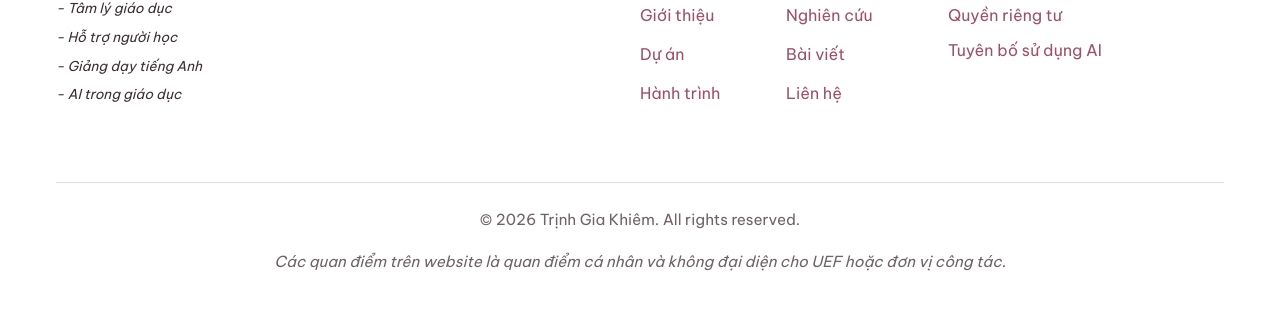
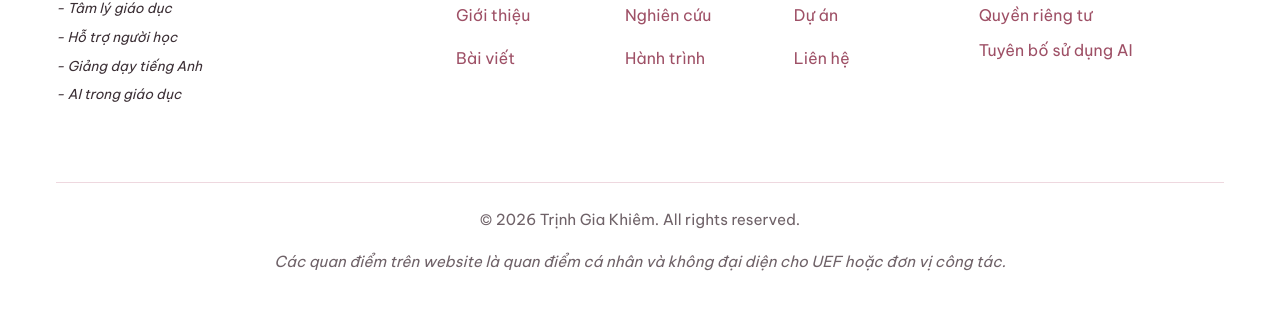
Before and after one commit to giakhiem689-afk/trinhgiakhiem, an Astro site: page / in a window 1280 px wide. Shown: the part 5124-5438 px from the top of the page. Built offline with nearby package versions, Linux system fonts and the light colour scheme; Astro itself is replaced by a stand-in of ours.

Commit message:
style: split footer nav into 3 columns

```diff
--- a/src/components/Footer.astro
+++ b/src/components/Footer.astro
@@ -52,7 +52,7 @@ const currentYear = new Date().getFullYear();
 
   .footer-grid {
     display: grid;
-    grid-template-columns: 2fr 1fr 1fr;
+    grid-template-columns: 3fr 4fr 2fr;
     gap: var(--space-8);
     margin-bottom: var(--space-8);
   }
@@ -93,8 +93,8 @@ const currentYear = new Date().getFullYear();
 
   .footer-nav-columns {
     display: grid;
-    grid-template-columns: 1fr 1fr;
-    gap: 0.25rem 1rem;
+    grid-template-columns: repeat(3, 1fr);
+    gap: 0.5rem 1rem;
   }
 
   .footer-links li, .footer-legal li {
```
